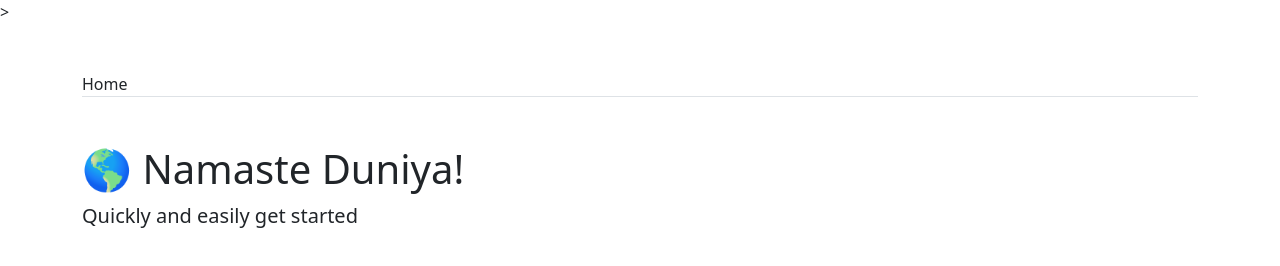
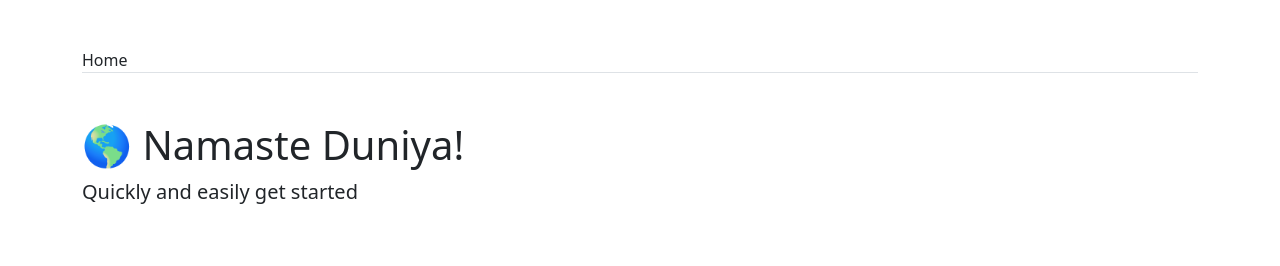
Before and after one commit to amdgd/typescript_setup, a website built with Parcel: page index.html in a window 1280 px wide. Built offline with nearby package versions, Linux system fonts and the light colour scheme.

Commit message:
Small Html bug

```diff
--- a/index.html
+++ b/index.html
@@ -8,7 +8,7 @@
   <title>New Project</title>
 </head>
 
-<body>>
+<body>
   <div class="container mt-5">
     <header class="mb-5 border-bottom">
       <a href="/" class="text-dark text-decoration-none">
@@ -22,6 +22,7 @@
     </main>
   </div>
   <script src="./src/index.ts" type="module"></script>
+
 </body>
 
 </html>
--- a/src/index.ts
+++ b/src/index.ts
@@ -1,4 +1,5 @@
 import 'bootstrap/dist/css/bootstrap.css'
 // eslint-disable-next-line @typescript-eslint/no-unused-vars
 import * as bootstrap from 'bootstrap'
+import './main.ts'
 console.log('Hello from the world of Console!')
```
Also changed, not shown: src/main.ts (added).
